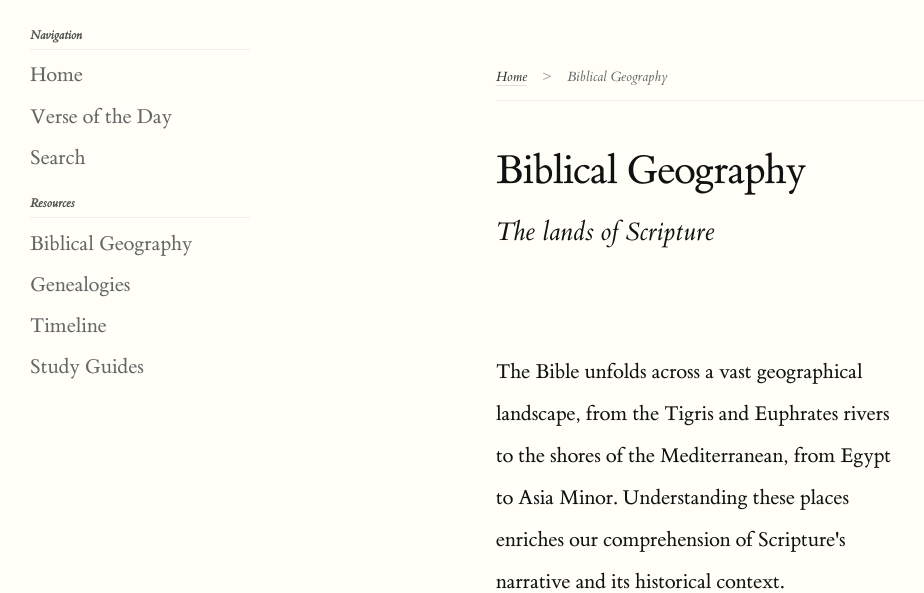
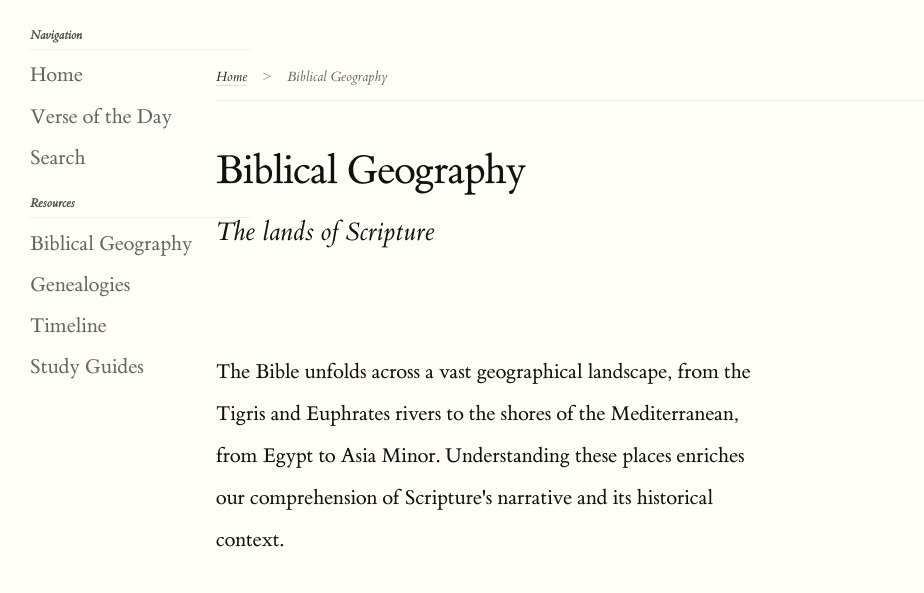
Before and after one commit to kennethreitz/kjvstudy.org, a FastAPI app: page /biblical-maps in a window 1280 px wide. Shown: the top 593 px of the page, without its empty margins (0-924 px from the left). Run offline with FastAPI, Linux system fonts and the light colour scheme; parts of the project's set-up code (start-up, migrations or seed data) failed here and were passed over; some libraries are stand-ins or nearby versions.

Commit message:
Make sidebar overlay content instead of pushing it right
Remove article margin-left adjustment - let sidebar truly float
over the content rather than displacing it. The main content now
starts at its natural left margin, with the sidebar overlaying
the left side.

Creates a true floating sidebar that doesn't affect content layout.

🤖 Generated with [Claude Code](https://claude.com/claude-code)

Co-Authored-By: Claude <noreply@anthropic.com>

```diff
--- a/kjvstudy_org/templates/base.html
+++ b/kjvstudy_org/templates/base.html
@@ -219,13 +219,6 @@
                 display: none;
             }
         }
-
-        /* Adjust article position when sidebar is present */
-        @media (min-width: 1201px) {
-            article {
-                margin-left: 280px;
-            }
-        }
     </style>
 </head>
 <body>
```
